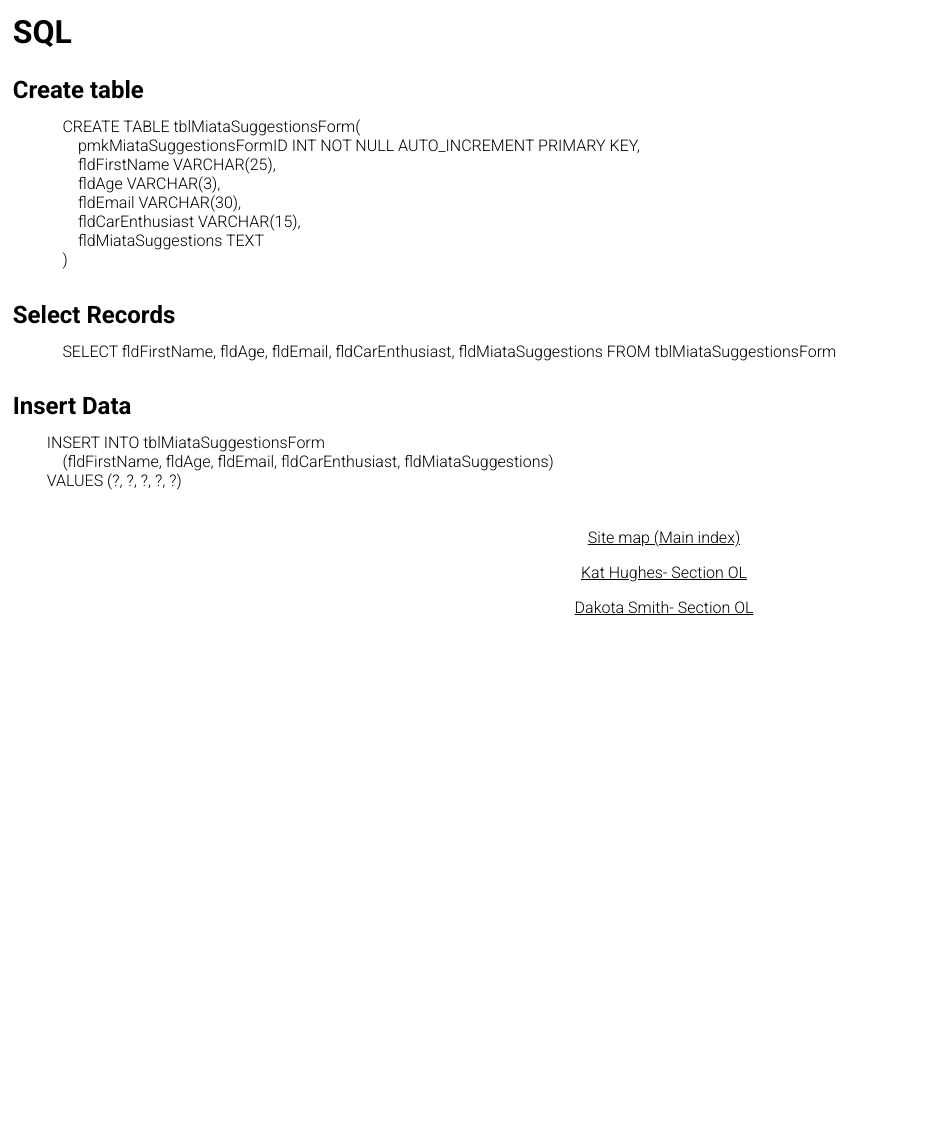
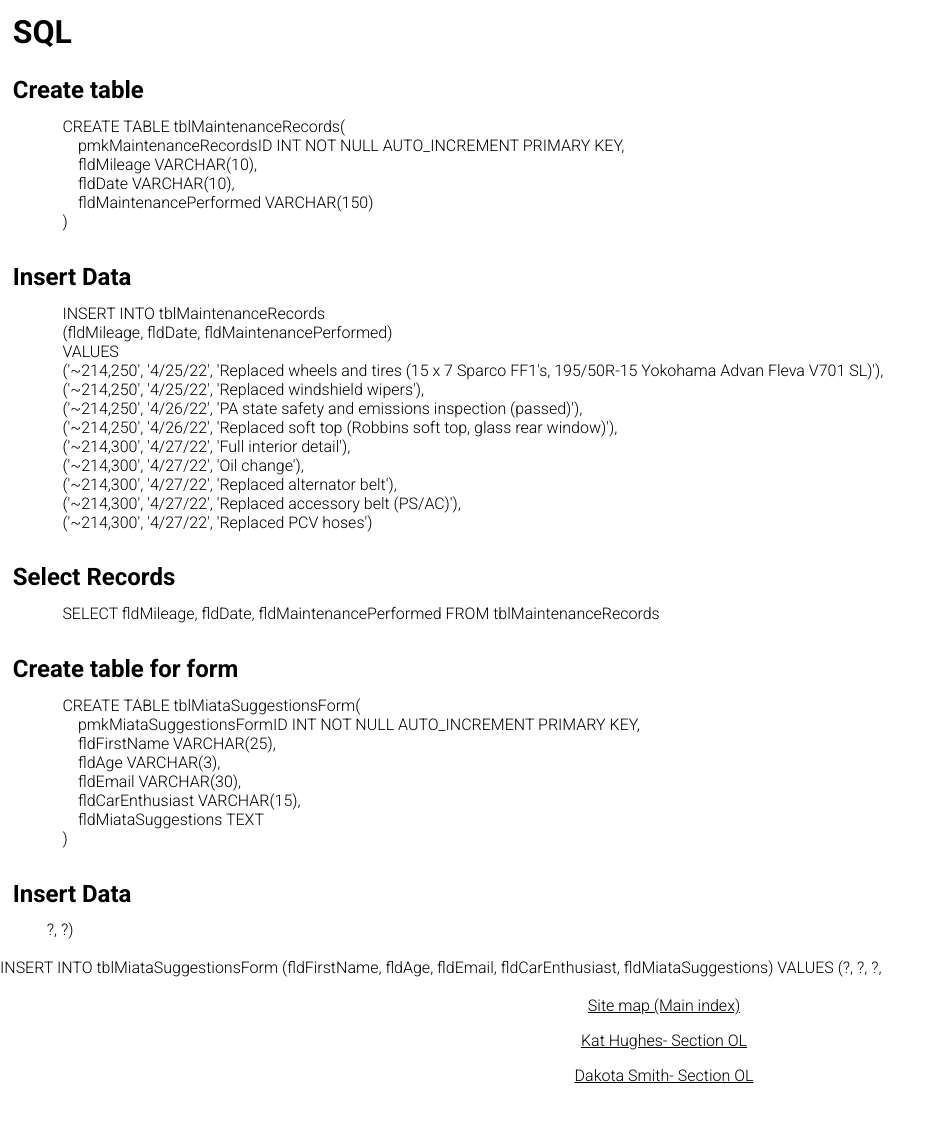
Before and after one commit to dakotasmith13/web-dev-final-personal, a PHP site: page /sql.php in a window 1280 px wide. Shown: the part 87-1220 px from the top of the page, without its empty margins (0-945 px from the left). Before the commit the page ends 702 px from the top, so only its background shows below. Run offline with PHP 8.4, Linux system fonts and the light colour scheme.

Commit message:
Final project: sql statements for display table

```diff
--- a/sql.php
+++ b/sql.php
@@ -3,7 +3,40 @@
 ?>
         <main>
             <h1>SQL</h1>
+
             <h2>Create table</h2>
+
+            <pre>
+                CREATE TABLE tblMaintenanceRecords(
+                    pmkMaintenanceRecordsID INT NOT NULL AUTO_INCREMENT PRIMARY KEY,
+                    fldMileage VARCHAR(10),
+                    fldDate VARCHAR(10),
+                    fldMaintenancePerformed VARCHAR(150)
+                )
+            </pre>
+
+            <h2>Insert Data</h2>
+            <pre>
+                INSERT INTO tblMaintenanceRecords
+                (fldMileage, fldDate, fldMaintenancePerformed)
+                VALUES
+                ('~214,250', '4/25/22', 'Replaced wheels and tires (15 x 7 Sparco FF1's, 195/50R-15 Yokohama Advan Fleva V701 SL)'),
+                ('~214,250', '4/25/22', 'Replaced windshield wipers'),
+                ('~214,250', '4/26/22', 'PA state safety and emissions inspection (passed)'),
+                ('~214,250', '4/26/22', 'Replaced soft top (Robbins soft top, glass rear window)'),
+                ('~214,300', '4/27/22', 'Full interior detail'),
+                ('~214,300', '4/27/22', 'Oil change'),
+                ('~214,300', '4/27/22', 'Replaced alternator belt'),
+                ('~214,300', '4/27/22', 'Replaced accessory belt (PS/AC)'),
+                ('~214,300', '4/27/22', 'Replaced PCV hoses')
+            </pre>
+
+            <h2>Select Records</h2>
+            <pre>
+                SELECT fldMileage, fldDate, fldMaintenancePerformed FROM tblMaintenanceRecords
+            </pre>
+
+            <h2>Create table for form</h2>
             <pre>
                 CREATE TABLE tblMiataSuggestionsForm(
                     pmkMiataSuggestionsFormID INT NOT NULL AUTO_INCREMENT PRIMARY KEY,
@@ -14,17 +47,13 @@
                     fldMiataSuggestions TEXT
                 )
             </pre>
-            <h2>Select Records</h2>
-            <pre>
-                SELECT fldFirstName, fldAge, fldEmail, fldCarEnthusiast, fldMiataSuggestions FROM tblMiataSuggestionsForm
-            </pre>
 
             <h2>Insert Data</h2>
             <pre>
-            INSERT INTO tblMiataSuggestionsForm
-                (fldFirstName, fldAge, fldEmail, fldCarEnthusiast, fldMiataSuggestions)
-            VALUES (?, ?, ?, ?, ?)
-            </pre>
+            ?, ?)
+            </pre>    INSERT INTO tblMiataSuggestionsForm
+                    (fldFirstName, fldAge, fldEmail, fldCarEnthusiast, fldMiataSuggestions)
+                VALUES (?, ?, ?,
         </main>
 
 <?php
```
